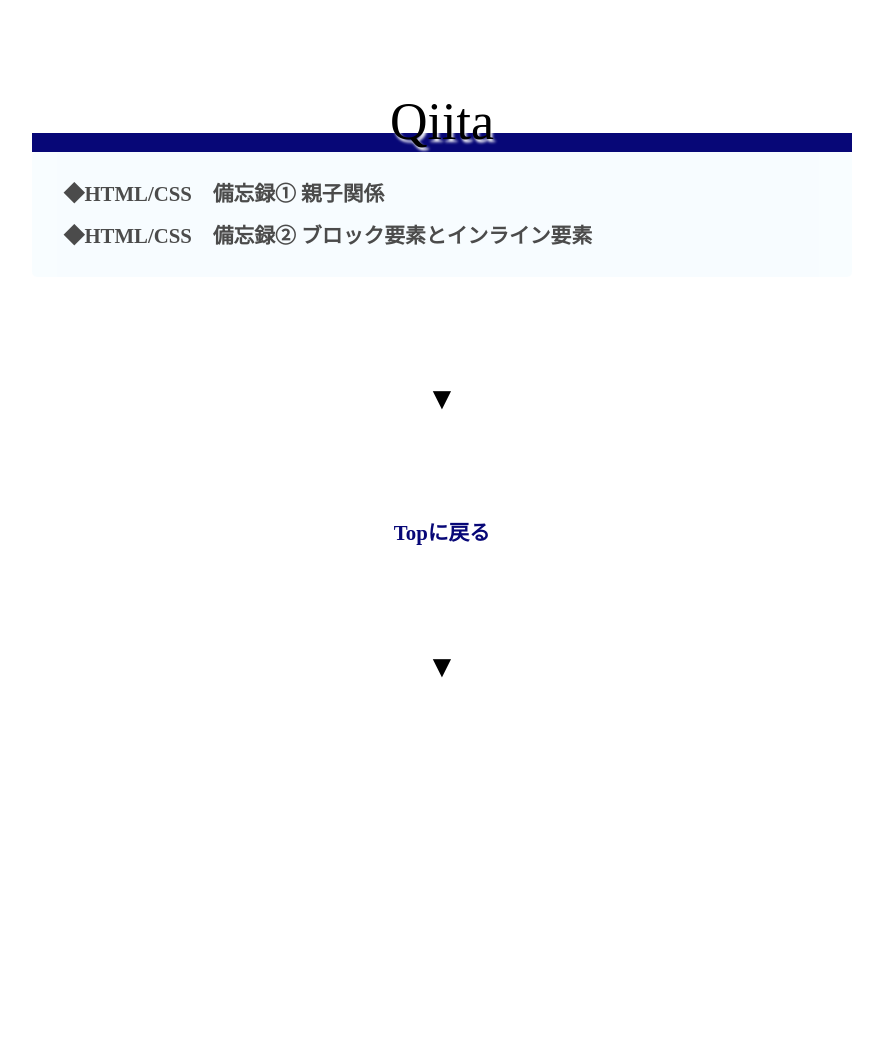
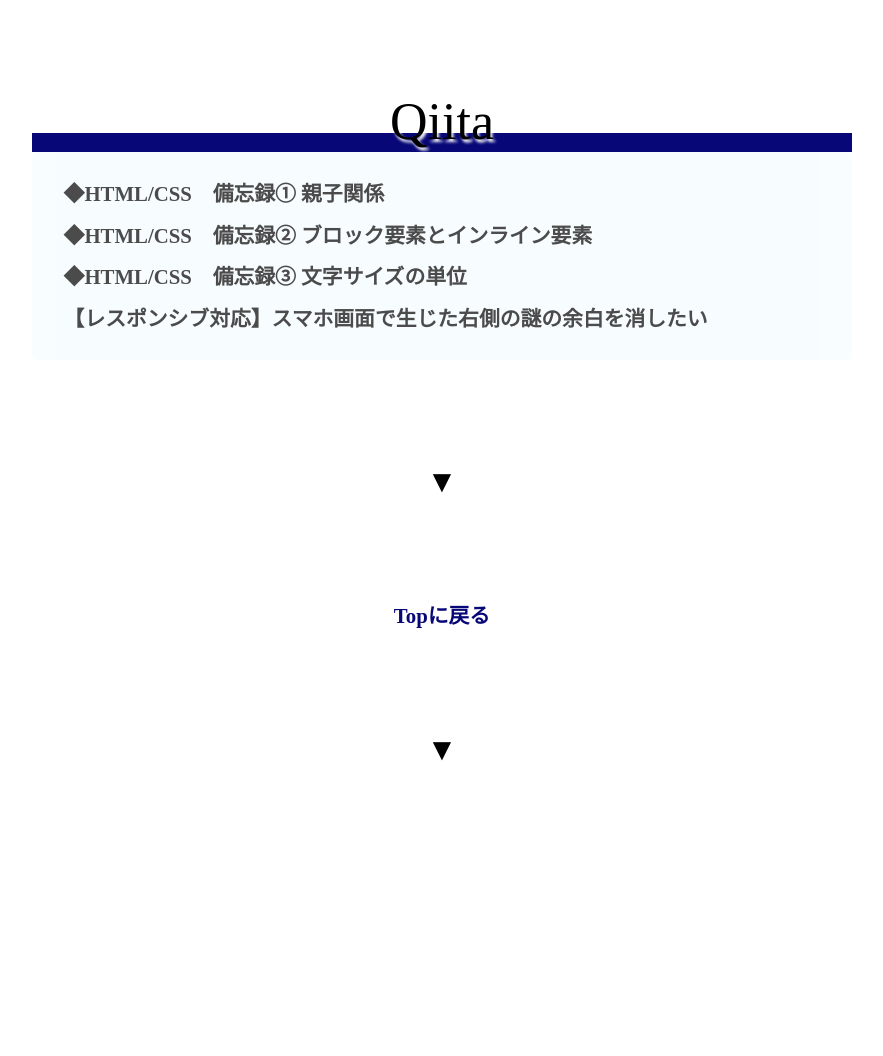
Before and after one commit to camellia0405/Sample, a plain HTML site: page index.html in a window 1280 px wide. Shown: the part 2399-3455 px from the top of the page, without its empty margins (198-1081 px from the left). Drawn offline with nearby package versions, Linux system fonts and the light colour scheme; some packages are replaced by stand-ins of ours.

Commit message:
qiita記事追加

```diff
--- a/index.html
+++ b/index.html
@@ -78,6 +78,8 @@
                     <div class="text textLeft">
                         <p><a href="https://qiita.com/ume_work0831/items/985bbd8d0088cbebe0a3" target="_blank">◆HTML/CSS　備忘録① 親子関係</a></p>
                         <p><a href="https://qiita.com/ume_work0831/items/fb79a980bde0f506bc13" target="_blank">◆HTML/CSS　備忘録② ブロック要素とインライン要素</a></p>
+                        <p><a href="https://qiita.com/ume_work0831/items/b262efeb8ce94e50b6bf" target="_blank">◆HTML/CSS　備忘録③ 文字サイズの単位</a></p>
+                        <p><a href="https://qiita.com/ume_work0831/items/3ba8414c14ca0b13ee1e" target="_blank">【レスポンシブ対応】スマホ画面で生じた右側の謎の余白を消したい</a></p>
                     </div>
                 </div>
             </div>
```
